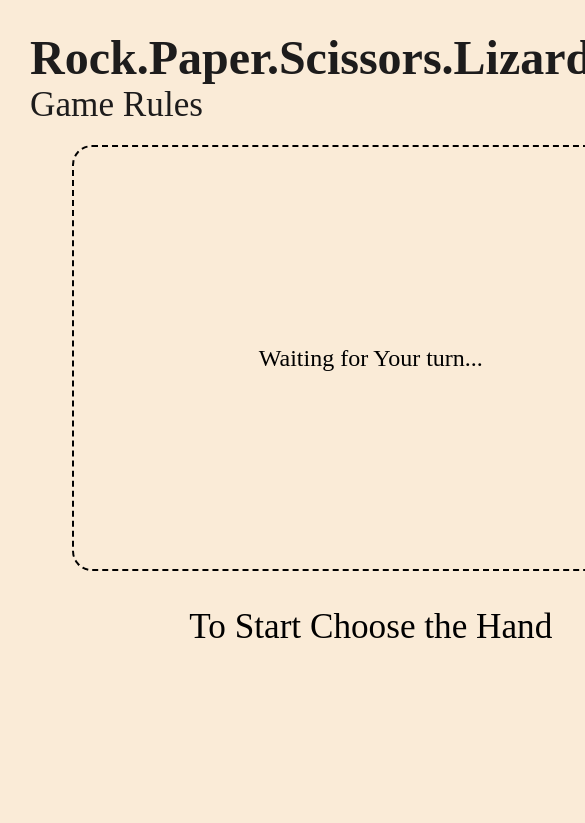
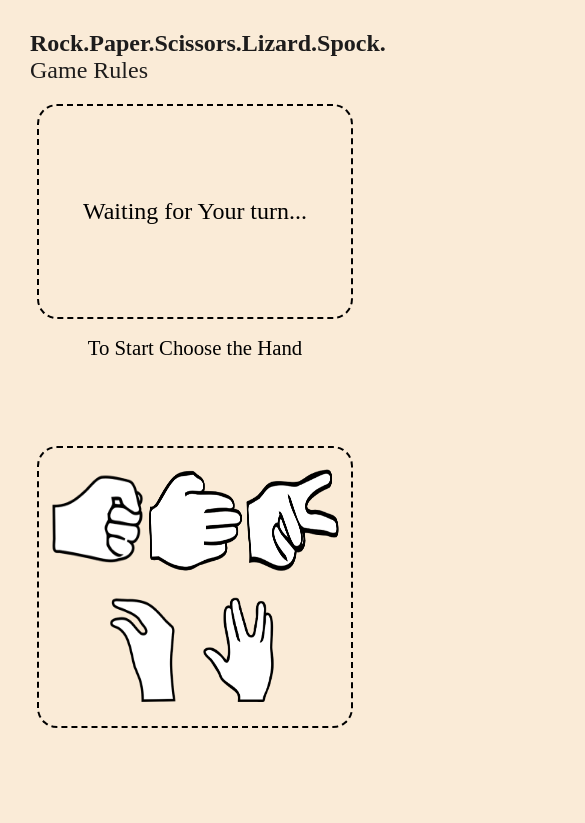
Before and after one commit to AssetMendy/ci-p2-rpsls, a plain HTML site: page index.html in a window 390 px wide. Shown: the top 823 px of the page, 585 px wide, since content can reach past the window. Drawn offline with Linux system fonts and the light colour scheme; a web font is replaced by a local one.

Commit message:
Fix responsive design issue for mobiles

```diff
--- a/assets/css/style.css
+++ b/assets/css/style.css
@@ -162,6 +162,23 @@ input:active {
 /* Responsive design for mobile with width 450px and below  */
 
 @media screen and (max-width: 450px) {
+
+    #logo {
+        width: 100%;
+        text-align: left;
+        font-size: 150%;
+        color: rgb(29, 28, 28);
+        display: block;
+    }
+
+    #instructions-link {
+        margin-right: 30px;
+        font-size: 150%;
+        float: left;
+        text-decoration: none;
+        color: rgb(29, 28, 28);
+    }
+
     #scores-area {
         display: none;
     }
@@ -185,7 +202,7 @@ input:active {
 
     #computer-side {
         width: 80%;
-        height: 50vh;
+        height: 25vh;
         display: flex;
         justify-content: center;
         align-items: center;
@@ -195,24 +212,29 @@ input:active {
 
     #answer-side {
         width: 80%;
-        height: 30vh;
+        height: 15vh;
         display: flex;
         justify-content: space-around;
         align-items: center;
         flex-direction: column;
     }
 
+    #answer-side p {
+        font-size: 130%;
+        text-align: center;
+    }
+
     #user-side {
         width: 80%;
-        height: 50vh;
+        height: 33vh;
         text-align: center;
         border: 2px dashed rgb(0, 0, 0);
         border-radius: 20px;
     }
 
     .icon-size {
-        width: 200px;
-        height: 170px;
+        width: 24vw;
+        height: 27vw;
         padding: 20px 0 0;
     }
 }
```
